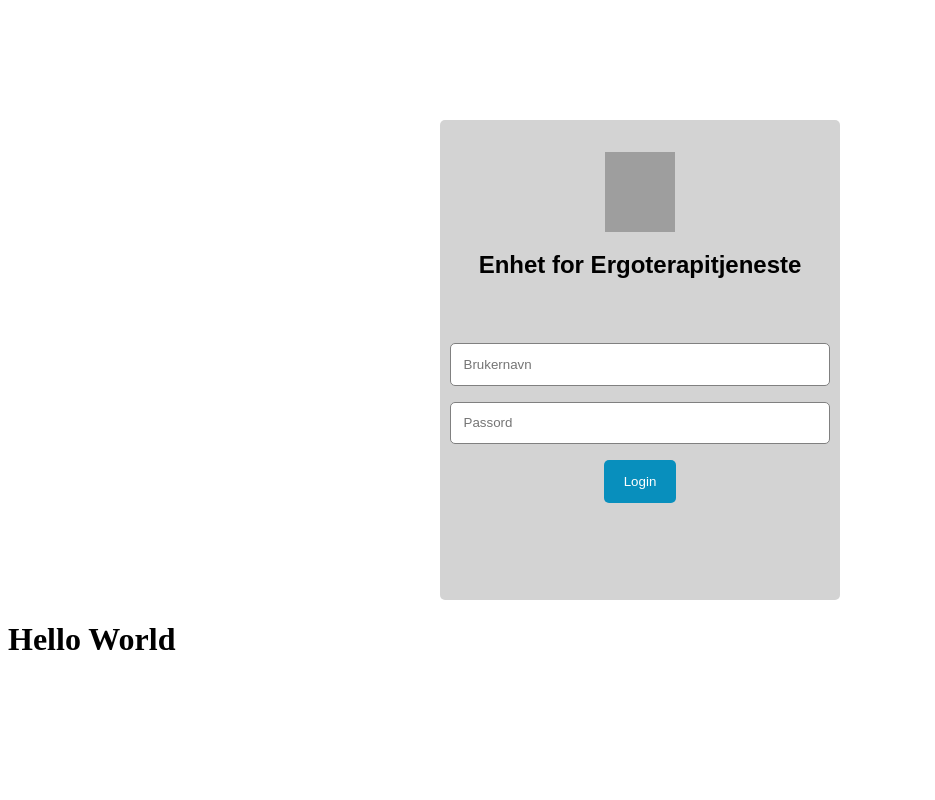
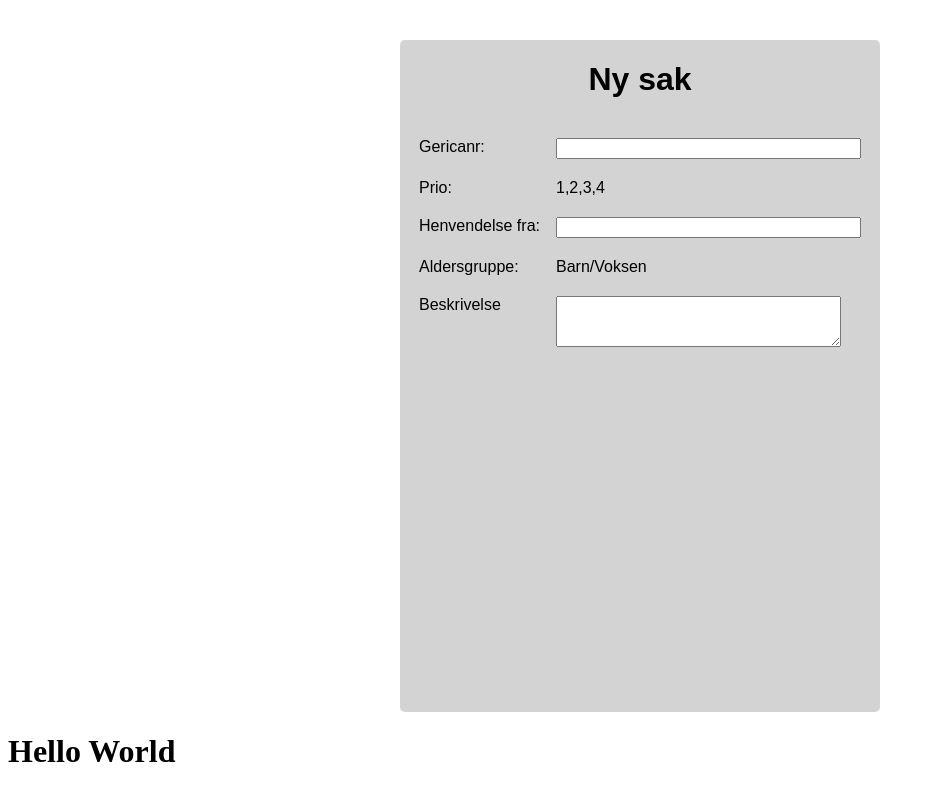
Before and after one commit to didriksg/tdt4290-gruppe3, a React (Vite) app in the folder client/: page / in a window 1280 px wide. Shown: the whole page, without its empty margins (0-935 px from the left). Built offline with nearby package versions, Linux system fonts and the light colour scheme; grey boxes are pictures that could not be loaded.

Commit message:
temporary save

```diff
--- a/client/src/App.js
+++ b/client/src/App.js
@@ -1,5 +1,6 @@
 import React, {Component} from 'react';
 import LoginScreen from "./components/loginscreen/loginscreen";
+import CaseScreen from './components/casescreen/casescreen.js';
 
 class App extends Component{
 
@@ -7,8 +8,9 @@ class App extends Component{
         return(
             <div>
                 <div className="container">
-                    <LoginScreen/>
+                    <CaseScreen/>
                     <h1>Hello World {this.props.name}</h1>
+
                 </div>
             </div>
         )
--- /dev/null
+++ b/client/src/components/casescreen/casescreen.css
@@ -0,0 +1,80 @@
+.casecontainer{
+    display: flex;
+    justify-content: center;
+    font-family: sans-serif;
+    align-content: center;
+}
+
+.caseelements{
+    border-radius: 5px;
+    margin-top: 2rem;
+    text-align: center;
+    background-color: lightgrey;
+    height: 42rem;
+    width: 30rem;
+    font-family: sans-serif;
+}
+
+
+
+.elementsingrid{
+    display: grid;
+    grid-template-areas:
+        'gericanr gericainput gericainput '
+        'prio priograd priograd'
+        'henvendtfra sted sted'
+        'aldersgruppe barnvoksen barnvoksen'
+        'beskrivelse beskrivelseboks beskrivelseboks'
+        'beskrivelse beskrivelseboks beskrivelseboks'
+        'beskrivelse beskrivelseboks beskrivelseboks'
+        'footer footer footer';
+    grid-gap: 1rem;
+    padding: 1rem;
+    justify-content: center;
+}
+
+.elementsingrid > div {
+    background-color: lightgray;
+    text-align: left;
+
+    padding: 2px 0;
+  }
+
+.gericanr {
+    grid-area: gericanr;
+}
+.gericainput {
+    grid-area: gericainput;
+}
+
+.prio{
+    grid-area: prio;
+}
+.priograd {
+    grid-area: priograd;
+}
+
+.henvendtfra{
+    grid-area: henvendtfra;
+}
+.sted {
+    grid-area: sted;
+}
+
+.aldersgruppe{
+    grid-area: aldersgruppe;
+}
+.barnvoksen{
+    grid-area: barnvoksen;
+}
+
+.beskrivelse{
+    grid-area: beskrivelse;
+}
+.beskrivelseboks{
+    grid-area: beskrivelseboks;
+}
+
+.footer{
+    grid-area: footer;
+}
--- /dev/null
+++ b/client/src/components/casescreen/casescreen.js
@@ -0,0 +1,43 @@
+import React from "react";
+import "./casescreen.css";
+
+class CaseScreen extends React.Component{
+
+    render(){
+        return(
+            <div className="casecontainer">
+
+                <div className="caseelements">
+
+                    <h1>Ny sak</h1>
+
+                    <div class="elementsingrid">
+
+                        <div className="gericanr">Gericanr:</div>
+                        <div className="gericainput"> <input type="text" size="35"></input></div>
+                        <div className="prio"> Prio:</div>
+                        <div className="priograd">1,2,3,4</div>
+                        <div className="henvendtfra"> Henvendelse fra: </div>
+                        <div className="sted"> <input type="text" size="35"></input> </div>
+                        <div className="aldersgruppe"> Aldersgruppe:</div>
+                        <div className="barnvoksen">Barn/Voksen</div>
+                        <div className="beskrivelse"> Beskrivelse</div>
+                        <div className="beskrivelseboks">
+                            <textarea rows="3" cols="33">
+
+                            </textarea>
+                        </div>
+
+                    </div>
+
+                </div>
+
+
+
+            </div>
+        )
+    }
+
+}
+
+export default CaseScreen;
```
